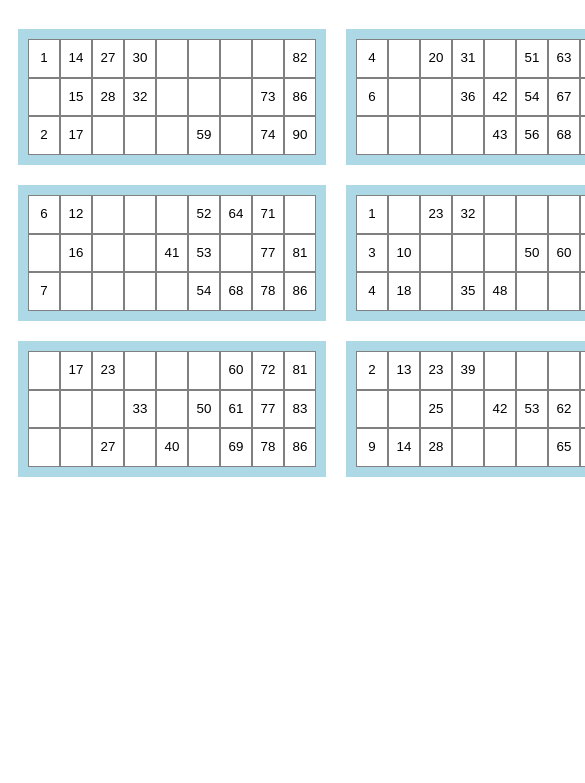
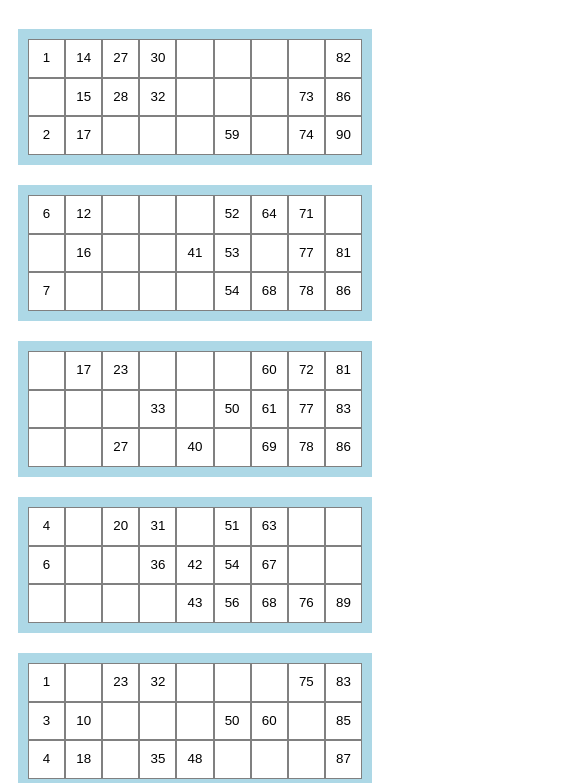
Before and after one commit to biinari/bingo, a plain HTML site: page index.html in a window 390 px wide. Shown: the part 61-844 px from the top of the page, 585 px wide, since content can reach past the window. Drawn offline with Linux system fonts and the light colour scheme.

Commit message:
Small screens single column

```diff
--- a/style.css
+++ b/style.css
@@ -12,6 +12,12 @@ html {
   flex-direction: column;
   flex-wrap: wrap;
   max-height: 500px;
+}
+
+@media only screen and (max-width: 660px) {
+  #cards {
+    flex-wrap: nowrap;
+  }
 }
 
 #cards table {
```
